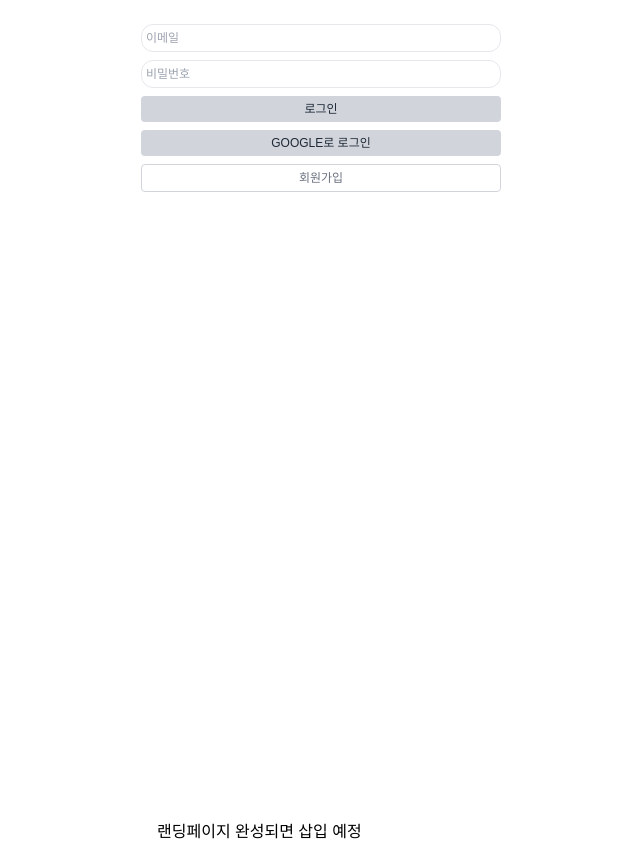
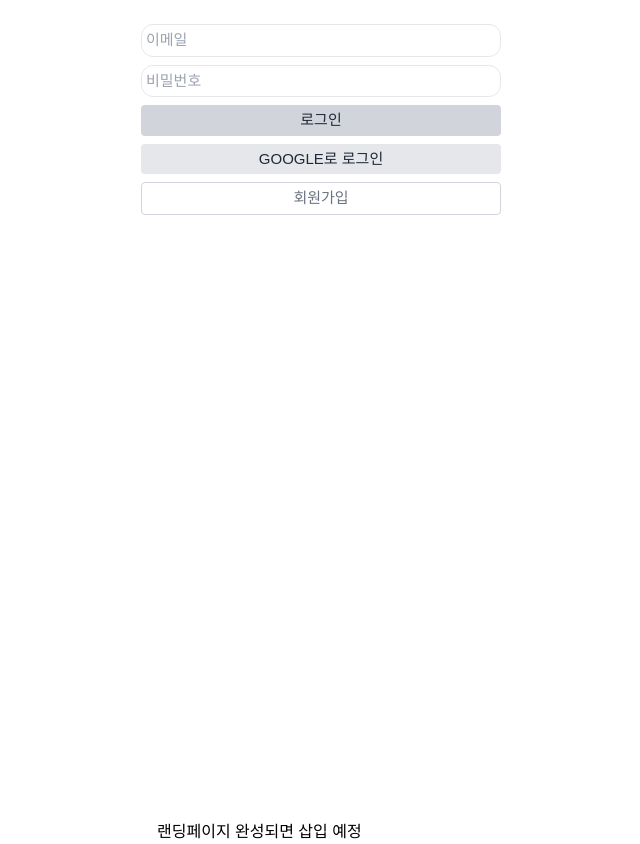
Before and after one commit to codestates/bodysign-frontend, a Next.js app in the folder client/: page / in a window 1280 px wide. Shown: the whole page, without its empty margins (278-918 px from the left). Built offline with nearby package versions, Linux system fonts and the light colour scheme; no server answers.

Commit message:
accessToken 요청 헤더에 삽입

```diff
--- a/client/src/components/Login.tsx
+++ b/client/src/components/Login.tsx
@@ -4,9 +4,10 @@ import { signIn, signOut, useSession } from 'next-auth/client'
 import Layout from '../components/Layout'
 import Loading from './Loading'
 import { gql, useQuery, useMutation, useReactiveVar } from '@apollo/client'
-import { loginTypeVar } from '../graphql/vars'
+import { loginTypeVar, accessTokenVar } from '../graphql/vars'
 import Link from 'next/link'
 
+// TODO : env로 빼야함
 const GOOGLE_CLIENT_ID =
 	'228447519514-17eoff0h38vfipbkd7ata2gtt7e2bbo7.apps.googleusercontent.com'
 
@@ -23,8 +24,7 @@ const LOGIN = gql`
 const Login: NextPage = () => {
 	const [form, setForm] = useState({
 		email: '',
-		password: '',
-		type: 'user'
+		password: ''
 	})
 
 	const [loginAuth, { data, loading, error }] = useMutation(LOGIN)
@@ -60,36 +60,30 @@ const Login: NextPage = () => {
 				}
 			}
 		})
+
 		// TODO: 로그인이 완료 되면 액세스 토큰을 받아와서 쿠키에 저장해서 요청할 때 마다 토큰 보내주기
 		// TODO: 토큰이 필요한 요청들을 리스트업
 		// TODO: 필요한 요청의 HEADER에 토큰이 들어갈 수 있게 구현
+		// TODO: 전역변수에 액세스토큰 담기
+		//? 왜 두번 눌러야 들어오지?
 		if (loading) {
-			console.log('기다려')
+			console.log('loading')
+			console.log(data)
 		} else {
-			console.log(data)
+			const accessToken = data.loginAuth.accessToken
+			console.log('get')
+			accessTokenVar(accessToken)
 		}
 	}
 
-	// if(loading) {
-	// 	console.log('기다려')
-	// } else {
-	// 	console.log(data.loginAuth.accessToken)
-	// }
-
 	const onGoogleLogin = () => {
-		//? 서버로 바로 리다이렉션
-		//? 휴대폰 번호를 받아야 해서 회원가입 모달창 띄워야 함
 		window.location.href = `https://accounts.google.com/o/oauth2/v2/auth?client_id=${GOOGLE_CLIENT_ID}&redirect_uri=http://localhost:4000/auth/google&response_type=token&scope=https%3A//www.googleapis.com/auth/drive.metadata.readonly&
 		include_granted_scopes=true`
 	}
 
-	const onFailureGoogle = (response: any) => {
-		console.log(response, 'failed')
-	}
-
     return <>
     <Layout variant="Web">
-      <div className="flex flex-col mx-auto my-5 text-[12px]">
+      <div className="flex flex-col mx-auto my-5 text-[15px]">
         {!session && <>
           <div className="max-w-screen-md">
             <input className="font-IBM font-thin rounded-xl border p-1 m-1 w-4/5" type="text" placeholder="이메일" onChange={onChangeId} />
@@ -97,7 +91,7 @@ const Login: NextPage = () => {
             <button onClick={onSubmit} className="font-IBM font-thin py-1 rounded text-gray-800 bg-gray-300 hover:bg-gray-400 hover:text-white m-1 w-4/5 ">
               로그인
             </button>
-			<button onClick={onGoogleLogin} className="font-IBM font-thin py-1 rounded text-gray-800 bg-gray-300 hover:bg-gray-400 hover:text-white m-1 w-4/5 ">
+			<button onClick={onGoogleLogin} className="font-IBM font-thin py-1 rounded text-gray-800 bg-gray-200 hover:bg-gray-400 hover:text-white m-1 w-4/5 ">
               GOOGLE로 로그인
             </button>
             <div className="flex w-4/5 border-0">
--- a/client/src/graphql/vars.tsx
+++ b/client/src/graphql/vars.tsx
@@ -17,3 +17,4 @@ export const sessionExerciseInputVar = makeVar({
 	sessionId: 0,
 	sessionExerciseId: 0
 })
+export const accessTokenVar = makeVar('token')
--- a/client/src/pages/_app.tsx
+++ b/client/src/pages/_app.tsx
@@ -8,9 +8,11 @@ import {
 	ApolloProvider,
 	HttpLink,
 	ApolloLink,
-	concat
+	concat,
+	useReactiveVar
 } from '@apollo/client'
 import '../components/loading.css'
+import { accessTokenVar } from '../graphql/vars'
 
 const httpLink = new HttpLink({ uri: 'http://localhost:4000/graphql' })
 const authMiddleware = new ApolloLink((operation, forward) => {
@@ -18,10 +20,9 @@ const authMiddleware = new ApolloLink((operation, forward) => {
 
 	operation.setContext(({ headers = {} }) => ({
 		headers: {
-			...headers
+			...headers,
 			// TODO: 액세스토큰을 여기 담아서 요청들에 보내기
-			// TODO: graphqlvar에 토큰을 담아서 가져 오기
-			// authorization: token ? `Bearer ${token}` : ""
+			authorization: accessTokenVar() ? `Bearer ${accessTokenVar()}` : ""
 		}
 	}))
 
--- a/client/src/pages/signup.tsx
+++ b/client/src/pages/signup.tsx
@@ -90,16 +90,9 @@ const Signup: NextPage = () => {
 
 	return (
 		<>
-<<<<<<< HEAD
 			<Layout variant="Web">
 				<div className="font-IBM flex flex-col mx-4 my-5 text-[12px]">
 					<div className="text-[25px] text-center font-bold">회원가입</div>
-=======
-			<Layout>
-				<div className="flex flex-col mx-4 my-5 text-[12px]">
-					<div className="text-[20px] text-center">회원가입</div>
-
->>>>>>> a320da87c8a3faef311995a95f113a20aaa33f13
 					<form className="mt-4" onSubmit={handleSubmit(onSubmit)}>
 						{ logintype === "google" ?
 						<div>
```
